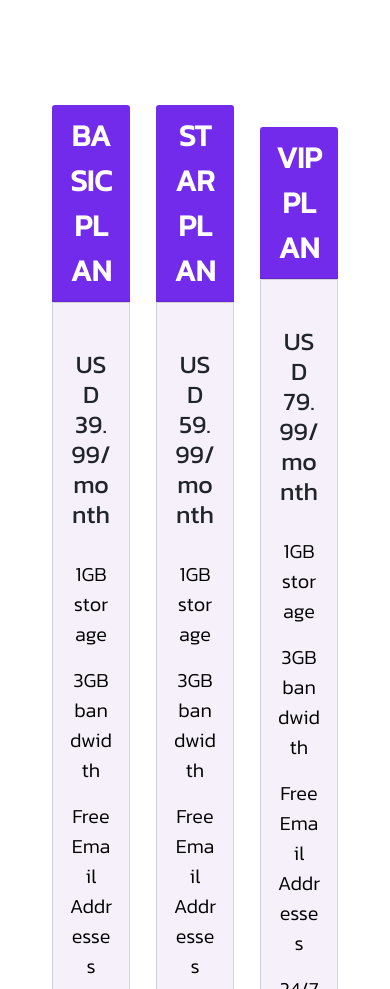
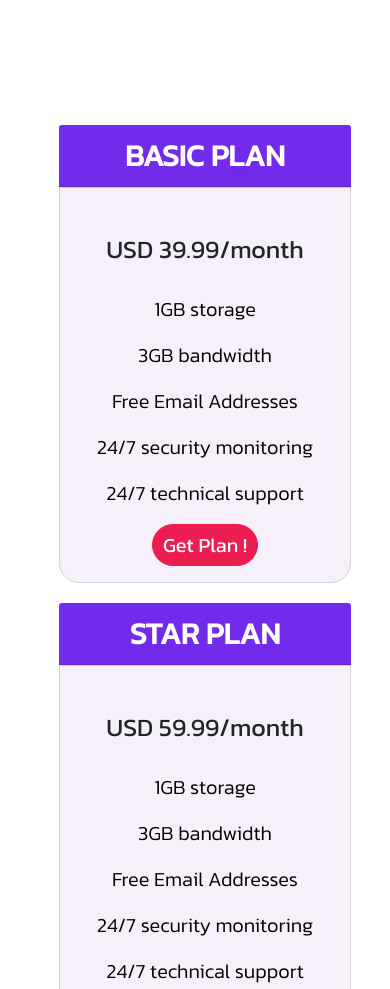
Before and after one commit to TamaCode/DITA_website, a plain HTML site: page plans.html in a window 390 px wide. Shown: the part 3465-4454 px from the top of the page. Drawn offline with nearby package versions, Linux system fonts and the light colour scheme.

Commit message:
Se hace responsive la seccion de Plan Cards

```diff
--- a/plans.html
+++ b/plans.html
@@ -166,8 +166,8 @@
       <h3>Choose your Plan!</h3>
     </div>
 
-    <div class="cards row">
-      <div class="card col-3 wow flipInY" data-wow-delay="0.2s">
+    <div class="cards">
+      <div class="card wow flipInY" data-wow-delay="0.2s">
         <div class="card-header">
           BASIC PLAN
         </div>
@@ -184,7 +184,7 @@
         </div>
       </div>
 
-      <div class="card col-3 wow flipInY" data-wow-delay="0.2s">
+      <div class="card wow flipInY" data-wow-delay="0.2s">
         <div class="card-header">
           STAR PLAN
         </div>
@@ -201,7 +201,7 @@
         </div>
       </div>
 
-      <div class="card col-3 wow flipInY" data-wow-delay="0.2s">
+      <div class="card wow flipInY" data-wow-delay="0.2s">
         <div class="card-header">
           VIP PLAN
         </div>
@@ -218,8 +218,6 @@
         </div>
       </div>
     </div>
-
-
   </section>
   <!-- FIN CARDS SECTION -->
 
--- a/scss/componentes/plans-section/_cards.scss
+++ b/scss/componentes/plans-section/_cards.scss
@@ -11,10 +11,15 @@
     flex-wrap: wrap;
 
     .card {
+      width: 400px;
+      margin-left: 20px;
       text-align: center;
       font-family: 'Kanit', sans-serif;
       padding: 0;
       border: none;
+      @media screen and (max-width: 1729px) {
+        margin-top: 20px;
+      }
 
       .card-header {
         background-color: #732BEB;
```
Also changed, not shown: css/style.css, 1 other file.
